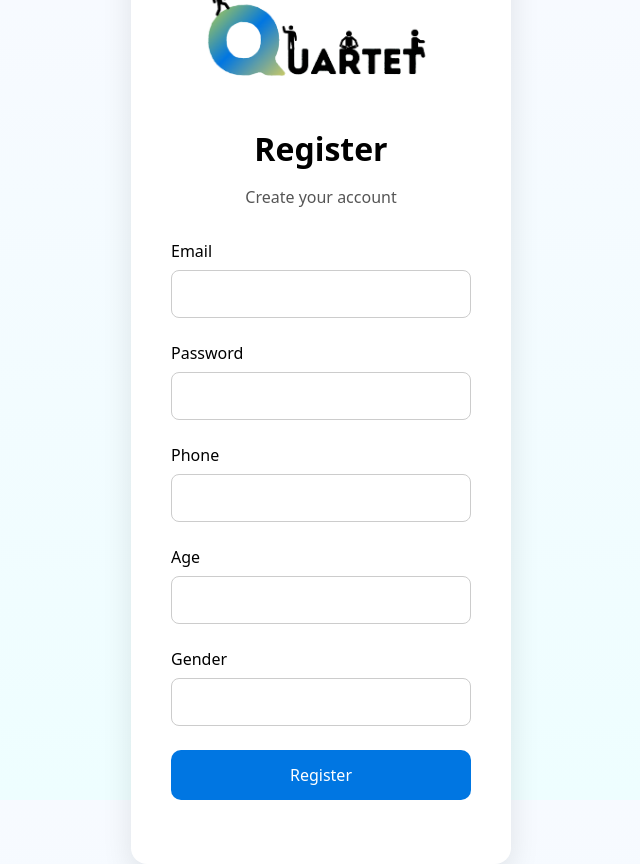
After one commit to ElianaLara/Quartet, a Flask app: page /register in a window 1280 px wide. The commit adds this page. Shown: the whole page, without its empty margins (319-959 px from the left). Run offline with Flask 3, Linux system fonts and the light colour scheme.

Commit message:
add register

```diff
--- a/app/forms.py
+++ b/app/forms.py
@@ -7,3 +7,13 @@ class LoginForm(FlaskForm):
     password = PasswordField('Password', validators=[DataRequired()])
 
     submit = SubmitField("Go to Dashboard")
+
+
+class RegisterForm(FlaskForm):
+    email = EmailField('Email', validators=[DataRequired()])
+    password = PasswordField('Password', validators=[DataRequired()])
+    phone = StringField('Phone', validators=[DataRequired()])
+    age = IntegerField('Age', validators=[DataRequired()])
+    gender = StringField('gender', validators=[DataRequired()])
+
+    register = SubmitField("Register")
--- a/app/routes.py
+++ b/app/routes.py
@@ -1,5 +1,6 @@
 from flask import render_template, redirect, url_for, session, Blueprint, flash, request, current_app
-from .forms import LoginForm
+from .forms import LoginForm, RegisterForm
+from . import db
 
 main = Blueprint("main", __name__)
 
@@ -7,3 +8,27 @@ main = Blueprint("main", __name__)
 @main.route('/')
 def dashboard():
     return render_template('start.html', form=LoginForm())
+
+
+@main.route("/register", methods=["GET", "POST"])
+def register():
+    form = RegisterForm()
+    if form.validate_on_submit():
+        # check if email already exists
+        if db.users.find_one({"email": form.email.data}):
+            flash("Email already registered.", "error")
+            return redirect(url_for("main.register"))
+
+        # store user
+        user_data = {
+            "email": form.email.data,
+            "password": form.password.data,
+            "phone": form.phone.data,
+            "age": form.age.data,
+            "gender": form.gender.data
+        }
+        db.users.insert_one(user_data)
+        flash("Registration successful!", "success")
+        return redirect(url_for("main.register"))
+
+    return render_template("register.html", form=form)
--- /dev/null
+++ b/app/templates/register.html
@@ -0,0 +1,51 @@
+<!DOCTYPE html>
+<html lang="en">
+<head>
+  <meta charset="UTF-8">
+  <meta name="viewport" content="width=device-width, initial-scale=1.0">
+  <title>Register</title>
+    <link rel="stylesheet" href="{{ url_for('static', filename='css/home.css') }}">
+</head>
+<body>
+  <div class="container">
+    <div class="card">
+      <img
+    src="{{ url_for('static', filename='images/logo.png') }}"
+    alt="Quizlet Logo"
+    class="logo"
+    >
+      <h1>Register</h1>
+      <p class="subtitle">Create your account</p>
+
+      {% with messages = get_flashed_messages(with_categories=true) %}
+        {% if messages %}
+          {% for category, message in messages %}
+            <div class="flash-message">{{ message }}</div>
+          {% endfor %}
+        {% endif %}
+      {% endwith %}
+
+      <form method="POST">
+        {{ form.hidden_tag() }}
+
+        <label for="email">Email</label>
+        {{ form.email(class="input") }}
+
+        <label for="password">Password</label>
+        {{ form.password(class="input") }}
+
+        <label for="phone">Phone</label>
+        {{ form.phone(class="input") }}
+
+        <label for="age">Age</label>
+        {{ form.age(class="input") }}
+
+        <label for="gender">Gender</label>
+        {{ form.gender(class="input") }}
+
+        {{ form.register(class="button") }}
+      </form>
+    </div>
+  </div>
+</body>
+</html>
--- a/app/templates/start.html
+++ b/app/templates/start.html
@@ -40,6 +40,7 @@
         <p>email="person@gmail.com", password="1234"</p>
     </form>
     <div class="divider"></div>
+     <a href="{{ url_for('main.register') }}" class="login-link">Not have an account yet! Register→</a>
   </div>
 </div>
 
--- a/config.py
+++ b/config.py
@@ -2,4 +2,4 @@ import os
 
 class Config:
     SECRET_KEY = os.environ.get('SECRET_KEY') or 'dev-secret-key-change-me'
-    MONGO_URI = "mongodb+srv://eliana_lara:Elia0205@quartet.rozebiq.mongodb.net/mydatabase?retryWrites=true&w=majority"
+    MONGO_URI = os.environ.get('MONGO_URI')
```
Also changed, not shown: app/__init__.py (+7 -1 lines), seed.py (deleted, +0 -29 lines), 1 other file.
